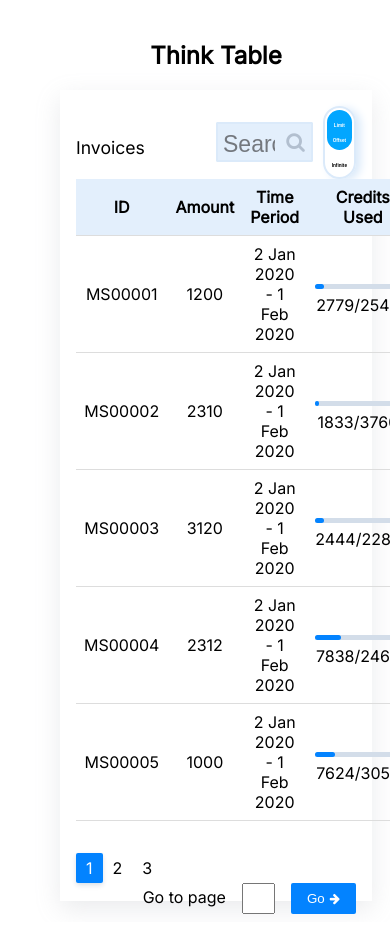
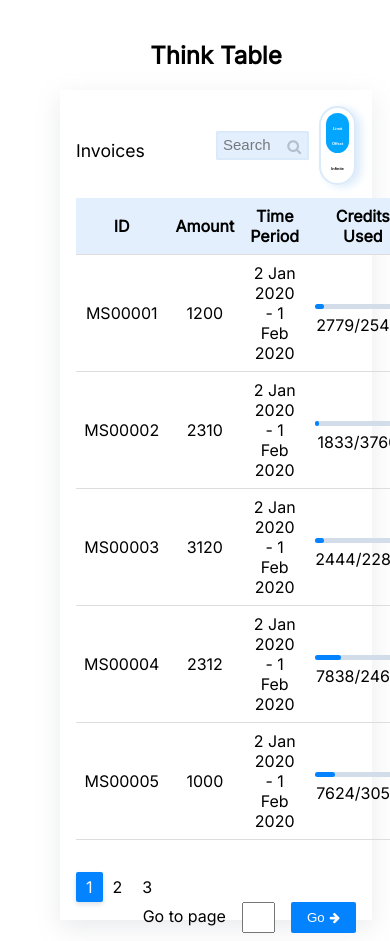
Before and after one commit to ThinkJs-Pvt-LTD/think-table, a React (Create React App) app: page / in a window 390 px wide. Shown: the top 941 px of the page. Built offline with nearby package versions, Linux system fonts and the light colour scheme.

Commit message:
mobile view css updates

```diff
--- a/src/commons/Search/Search.css
+++ b/src/commons/Search/Search.css
@@ -2,6 +2,10 @@
     width: 100%;
     position: center;
     display: flex;
+  }
+
+  .search>input{
+    height: 15px;
   }
 
   .searchTerm {
@@ -22,7 +26,7 @@
 
   .searchButton {
     width: 50px;
-    height: 40px;
+    height: 29px;
     border: 2px solid rgb(219, 234, 250);
     text-align: center;
     color: #B2BFCF;
@@ -32,10 +36,14 @@
     background-color: rgb(227, 239, 252);
     border-left: none;
   }
+  .searchButton>i{
+    font-size: 15px;
+    vertical-align: middle;
+  }
   ::placeholder {
     position: relative;
-    top: 5px;
     color: rgb(116, 120, 126);
-    font-size: 23px;
+    font-size: 15px;
     font-weight: 20px;
+    vertical-align: middle;
   }
--- a/src/commons/ToggleButton/ToggleButton.css
+++ b/src/commons/ToggleButton/ToggleButton.css
@@ -1,7 +1,7 @@
 .toggle-button {
   border: 2px solid rgb(219, 234, 250);
   border-radius: 3rem;
-  padding: 2px;
+  padding: 5px;
   box-shadow: 5px 2px 8px rgb(219, 234, 250);
   margin-left: 10px;
 }
@@ -19,13 +19,13 @@
   border: none;
 }
 .nav-text {
-  font-size: 1.20vw;
+  font-size: 1vw;
   font-weight: 800;
   position: relative;
   /* bottom: 9px; */
 }
 .nav-text-infinite {
   position: relative;
-  font-size: 1.20vw;
+  font-size: 1vw;
   font-weight: 800;
 }
--- a/src/components/Dashbaord/Dashboard.css
+++ b/src/components/Dashbaord/Dashboard.css
@@ -17,7 +17,7 @@
 }
 .nav-search {
   display: flex;
-  width: 38%;
+  width: 37%;
   align-items: center;
 }
 @media only screen and (min-width: 1200px) and (max-width: 1300px){
@@ -54,6 +54,7 @@ table.invoice-data {
   position: relative;
   border-collapse: collapse;
   word-wrap: break-word;
+  margin-top: 0.85rem;
 }
 th,
 td {
```
